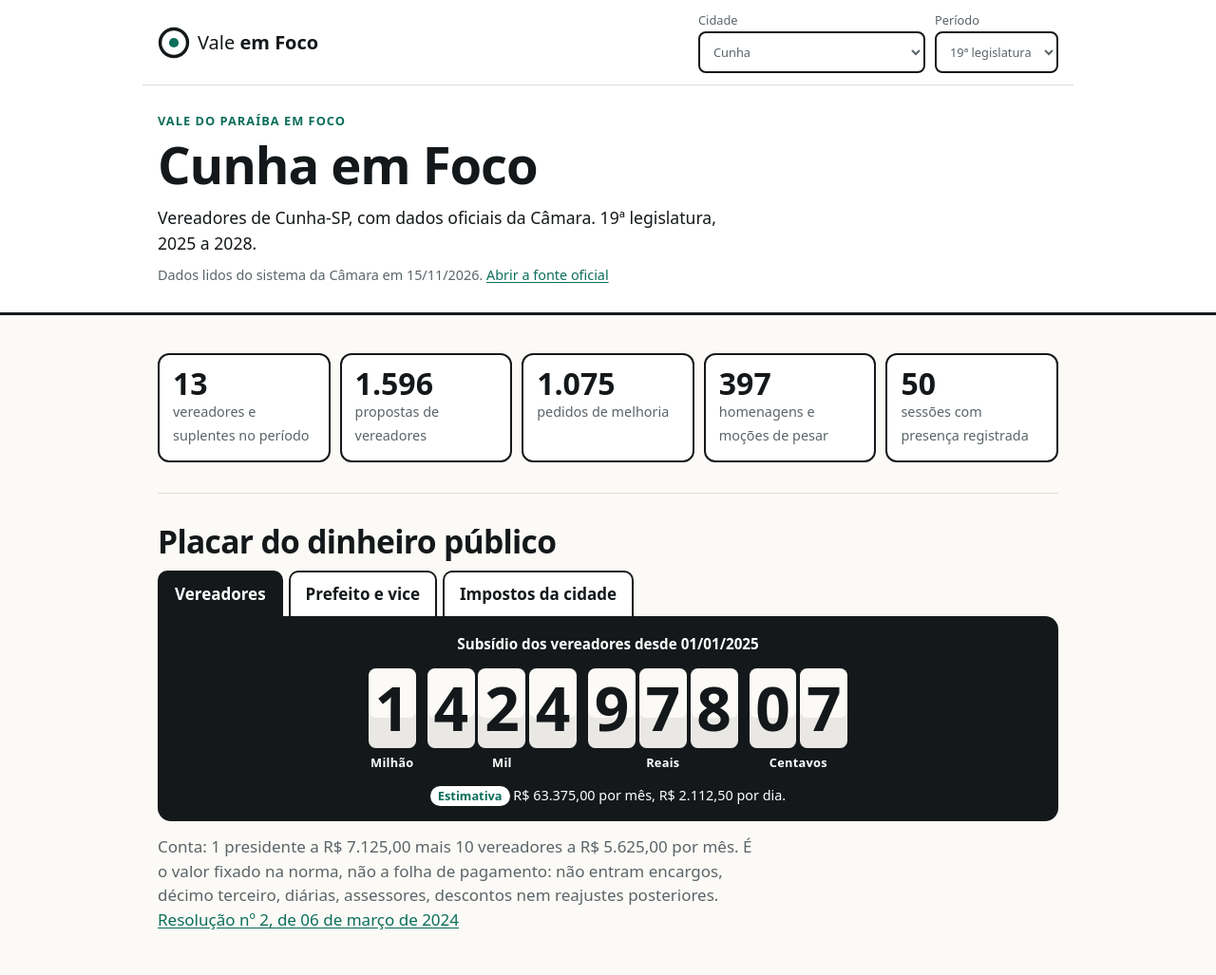
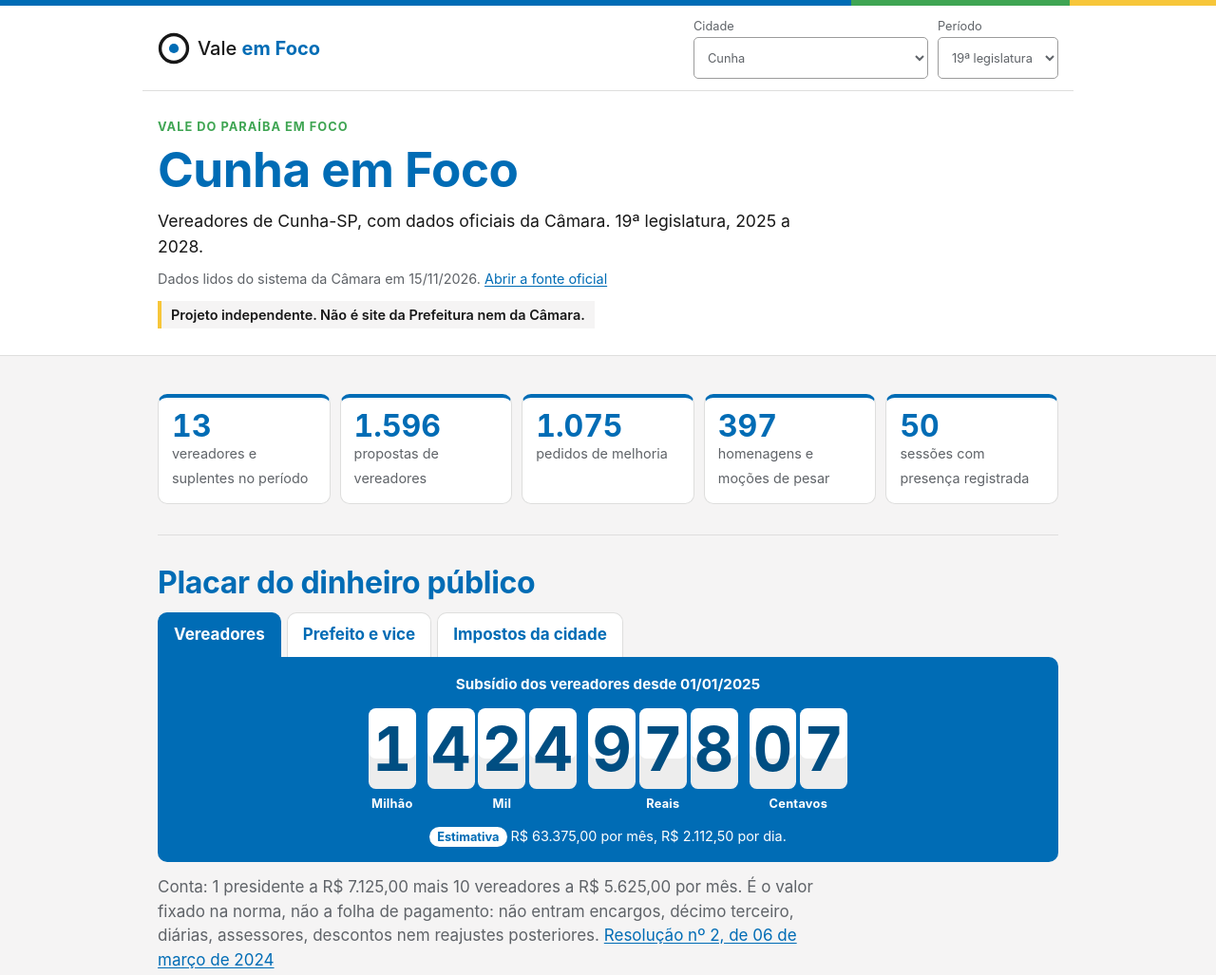
Before and after one commit to minhacatarsebr-source/vale-em-foco, a plain HTML site: page site/index.html in a window 1280 px wide. Shown: the top 1027 px of the page at 95% size. Drawn offline with Linux system fonts and the light colour scheme.

Commit message:
Visual com a paleta do portal da Prefeitura de Cunha e aviso de projeto independente

```diff
--- a/site/estilo.css
+++ b/site/estilo.css
@@ -1,28 +1,32 @@
 :root {
-  --fundo: #fbfaf6; --papel: #ffffff; --tinta: #14181a; --suave: #5b6468; --linha: #dfdcd2;
-  --destaque: #0b6e5a; --destaque-claro: #e3f1ec;
-  --pedido: #0b6e5a; --cobranca: #c77a12; --homenagem: #8a4fa8; --lei: #1f5fae; --outro: #9aa1a4;
+  /* paleta e cantos inspirados no portal da Prefeitura de Cunha (azul, verde e amarelo); sem brasão nem logotipo */
+  --fundo: #f5f4f4; --papel: #ffffff; --tinta: #171717; --suave: #5f6368; --linha: #dededd;
+  --destaque: #006cb5; --destaque-escuro: #004e82; --destaque-claro: #e5f0f8; --verde: #3fa553; --amarelo: #f7c63a;
+  --pedido: #2f8f45; --cobranca: #c77a12; --homenagem: #8a4fa8; --lei: #006cb5; --outro: #9c9c9c;
 }
 * { box-sizing: border-box; }
 html { -webkit-text-size-adjust: 100%; }
-body { margin: 0; background: var(--fundo); color: var(--tinta); font: 17px/1.5 system-ui, -apple-system, "Segoe UI", Roboto, sans-serif; }
+body { margin: 0; background: var(--fundo); color: var(--tinta); font: 17px/1.5 Inter, "Open Sans", system-ui, -apple-system, "Segoe UI", Roboto, sans-serif; }
 a { color: var(--destaque); text-underline-offset: 2px; }
-h1, h2, h3 { line-height: 1.12; letter-spacing: -0.02em; margin: 0; }
-h1 { font-size: clamp(2rem, 7vw, 3.4rem); font-weight: 900; }
-h2 { font-size: clamp(1.5rem, 5vw, 2.1rem); font-weight: 900; margin-bottom: 8px; }
-h3 { font-size: 1.1rem; font-weight: 800; }
+h1, h2, h3 { line-height: 1.15; letter-spacing: -0.01em; margin: 0; }
+h1, h2 { color: var(--destaque); }
+h1 { font-size: clamp(2rem, 7vw, 3.2rem); font-weight: 700; }
+h2 { font-size: clamp(1.5rem, 5vw, 2rem); font-weight: 700; margin-bottom: 8px; }
+h3 { font-size: 1.1rem; font-weight: 700; }
 select, input, button { font: inherit; color: inherit; }
 
-.topo { background: var(--papel); border-bottom: 3px solid var(--tinta); }
+.topo { background: var(--papel); border-bottom: 1px solid var(--linha); }
+.topo::before { content: ""; display: block; height: 6px; background: linear-gradient(90deg, var(--destaque) 0 70%, var(--verde) 70% 88%, var(--amarelo) 88%); }
 .faixa, .abre, main, footer { max-width: 980px; margin: 0 auto; padding-left: 16px; padding-right: 16px; }
 .faixa { display: flex; flex-wrap: wrap; gap: 12px; align-items: center; justify-content: space-between; padding-top: 12px; padding-bottom: 12px; border-bottom: 1px solid var(--linha); }
 .marca { display: flex; align-items: center; gap: 8px; color: var(--tinta); text-decoration: none; font-size: 1.25rem; font-weight: 500; }
-.marca b { font-weight: 900; }
+.marca b { font-weight: 700; color: var(--destaque); }
 .seletores, .filtros { display: flex; flex-wrap: wrap; gap: 10px; }
 .seletores label, .filtros label { font-size: .8rem; color: var(--suave); display: flex; flex-direction: column; gap: 2px; }
-select { padding: 8px 10px; border: 2px solid var(--tinta); border-radius: 8px; background: var(--papel); min-height: 44px; }
+select { padding: 8px 10px; border: 1px solid #9c9c9c; border-radius: 5px; background: var(--papel); min-height: 44px; }
 .abre { padding-top: 28px; padding-bottom: 28px; }
-.sobre { margin: 0 0 6px; font-size: .8rem; font-weight: 800; letter-spacing: .08em; text-transform: uppercase; color: var(--destaque); }
+.sobre { margin: 0 0 6px; font-size: .8rem; font-weight: 700; letter-spacing: .08em; text-transform: uppercase; color: var(--verde); }
+.independente { display: inline-block; margin: 12px 0 0; padding: 4px 10px; border-left: 4px solid var(--amarelo); background: var(--fundo); font-size: .9rem; font-weight: 600; }
 #linha-fina { font-size: 1.1rem; max-width: 60ch; margin: 12px 0 0; }
 .atualizado { color: var(--suave); font-size: .9rem; margin: 10px 0 0; }
 
@@ -30,19 +34,19 @@ main { padding-top: 8px; padding-bottom: 40px; }
 section { padding: 32px 0; border-bottom: 1px solid var(--linha); }
 .apoio { color: var(--suave); margin: 0 0 16px; max-width: 65ch; }
 .numeros { display: grid; grid-template-columns: repeat(auto-fit, minmax(140px, 1fr)); gap: 10px; }
-.numero { background: var(--papel); border: 2px solid var(--tinta); border-radius: 12px; padding: 14px; }
-.numero b { display: block; font-size: 2rem; font-weight: 900; line-height: 1; font-variant-numeric: tabular-nums; }
+.numero { background: var(--papel); border: 1px solid var(--linha); border-top: 4px solid var(--destaque); border-radius: 10px; padding: 14px; }
+.numero b { display: block; font-size: 2rem; font-weight: 700; color: var(--destaque); line-height: 1; font-variant-numeric: tabular-nums; }
 .numero span { font-size: .9rem; color: var(--suave); }
 
 .abas { display: flex; flex-wrap: wrap; gap: 6px; margin: 12px 0 0; }
-.aba { border: 2px solid var(--tinta); border-bottom: 0; border-radius: 10px 10px 0 0; background: var(--papel); padding: 10px 16px; font-weight: 800; cursor: pointer; min-height: 44px; }
-.aba[aria-selected="true"] { background: var(--tinta); color: var(--papel); }
-.painel { background: var(--tinta); color: var(--papel); border-radius: 0 14px 14px 14px; padding: 18px 14px 16px; text-align: center; }
+.aba { border: 1px solid var(--linha); border-bottom: 0; border-radius: 10px 10px 0 0; background: var(--papel); color: var(--destaque); padding: 10px 16px; font-weight: 700; cursor: pointer; min-height: 44px; }
+.aba[aria-selected="true"] { background: var(--destaque); border-color: var(--destaque); color: var(--papel); }
+.painel { background: var(--destaque); color: var(--papel); border-radius: 0 10px 10px 10px; padding: 18px 14px 16px; text-align: center; }
 .painel-titulo { margin: 0 0 14px; font-weight: 700; font-size: .95rem; }
 .digitos { display: flex; justify-content: center; align-items: flex-start; gap: clamp(4px, 1.2vw, 12px); font-size: clamp(1.25rem, 6.2vw, 4rem); }
 .grupo { display: flex; flex-direction: column; align-items: center; gap: 6px; }
 .grupo .casas { display: flex; gap: clamp(1px, .3vw, 4px); }
-.grupo i { display: block; width: .78em; padding: .16em 0; border-radius: .12em; background: var(--fundo); color: var(--tinta); font-style: normal; font-weight: 900; line-height: 1; font-variant-numeric: tabular-nums; box-shadow: inset 0 -0.5em 0 rgba(0, 0, 0, .07); }
+.grupo i { display: block; width: .78em; padding: .16em 0; border-radius: .12em; background: var(--papel); color: var(--destaque-escuro); font-style: normal; font-weight: 700; line-height: 1; font-variant-numeric: tabular-nums; box-shadow: inset 0 -0.5em 0 rgba(0, 0, 0, .07); }
 .grupo small { font-size: clamp(.6rem, 1.6vw, .8rem); font-weight: 700; letter-spacing: .02em; }
 .painel-nota { margin: 14px 0 0; font-size: .9rem; }
 .painel .selo { background: var(--papel); }
@@ -51,14 +55,14 @@ section { padding: 32px 0; border-bottom: 1px solid var(--linha); }
 .itens-placar li { display: flex; justify-content: space-between; gap: 16px; padding: 8px 0; border-bottom: 1px solid var(--linha); }
 .itens-placar b { white-space: nowrap; font-variant-numeric: tabular-nums; }
 
-#campo-busca { width: 100%; padding: 14px 16px; border: 3px solid var(--tinta); border-radius: 12px; background: var(--papel); font-size: 1.1rem; }
-#campo-busca:focus, select:focus, button:focus-visible, a:focus-visible, summary:focus-visible { outline: 3px solid var(--destaque); outline-offset: 2px; }
+#campo-busca { width: 100%; padding: 14px 16px; border: 2px solid var(--destaque); border-radius: 10px; background: var(--papel); font-size: 1.1rem; }
+#campo-busca:focus, select:focus, button:focus-visible, a:focus-visible, summary:focus-visible { outline: 3px solid var(--amarelo); outline-offset: 2px; }
 .chips { display: flex; flex-wrap: wrap; gap: 8px; margin: 12px 0 0; }
 .chip { border: 1.5px solid var(--linha); background: var(--papel); border-radius: 999px; padding: 8px 14px; font-size: .9rem; cursor: pointer; min-height: 40px; }
 .chip:hover { border-color: var(--destaque); }
 .contagem { font-weight: 700; margin: 16px 0 8px; }
 .lista { list-style: none; padding: 0; margin: 0; display: grid; gap: 8px; }
-.item { background: var(--papel); border: 1px solid var(--linha); border-left: 6px solid var(--outro); border-radius: 8px; padding: 12px 14px; }
+.item { background: var(--papel); border: 1px solid var(--linha); border-left: 6px solid var(--outro); border-radius: 5px; padding: 12px 14px; }
 .item.pedido { border-left-color: var(--pedido); } .item.cobranca { border-left-color: var(--cobranca); }
 .item.homenagem { border-left-color: var(--homenagem); } .item.lei { border-left-color: var(--lei); }
 .item .cab { display: flex; flex-wrap: wrap; gap: 6px 12px; font-size: .85rem; color: var(--suave); margin-bottom: 4px; }
@@ -66,10 +70,10 @@ section { padding: 32px 0; border-bottom: 1px solid var(--linha); }
 .item p { margin: 0; overflow-wrap: anywhere; }
 .item .rodape { font-size: .85rem; color: var(--suave); margin-top: 6px; }
 .selo { display: inline-block; padding: 1px 8px; border-radius: 999px; background: var(--destaque-claro); color: var(--destaque); font-weight: 700; font-size: .8rem; }
-.mais { margin-top: 14px; padding: 12px 18px; border: 2px solid var(--tinta); background: var(--papel); border-radius: 10px; font-weight: 800; cursor: pointer; min-height: 44px; }
+.mais { margin-top: 14px; padding: 12px 18px; border: 0; background: var(--destaque); color: var(--papel); border-radius: 10px; font-weight: 700; cursor: pointer; min-height: 44px; }
 
 details.via { background: var(--papel); border: 1px solid var(--linha); border-radius: 10px; margin-bottom: 8px; }
-details.via summary { cursor: pointer; padding: 14px; display: flex; justify-content: space-between; gap: 12px; font-weight: 800; }
+details.via summary { cursor: pointer; padding: 14px; display: flex; justify-content: space-between; gap: 12px; font-weight: 700; }
 details.via summary span { color: var(--destaque); white-space: nowrap; }
 details.via .lista { padding: 0 12px 12px; }
 
@@ -84,18 +88,18 @@ details.via .lista { padding: 0 12px 12px; }
 
 .filtros { margin-bottom: 16px; }
 .cartoes { display: grid; grid-template-columns: repeat(auto-fill, minmax(280px, 1fr)); gap: 12px; }
-.cartao { background: var(--papel); border: 2px solid var(--tinta); border-radius: 14px; padding: 16px; }
+.cartao { background: var(--papel); border: 1px solid var(--linha); border-radius: 10px; padding: 16px; box-shadow: 0 1px 3px rgba(0, 0, 0, .06); }
 .cartao .quem { display: flex; gap: 12px; align-items: center; margin-bottom: 12px; }
-.foto { width: 64px; height: 64px; border-radius: 50%; object-fit: cover; background: var(--destaque-claro); color: var(--destaque); display: grid; place-items: center; font-weight: 900; font-size: 1.3rem; flex: none; }
+.foto { width: 64px; height: 64px; border-radius: 50%; object-fit: cover; background: var(--destaque-claro); color: var(--destaque); display: grid; place-items: center; font-weight: 700; font-size: 1.3rem; flex: none; }
 .cartao .partido { color: var(--suave); font-size: .9rem; }
 .cartao dl { display: grid; grid-template-columns: 1fr auto; gap: 4px 12px; margin: 10px 0 0; font-size: .95rem; }
-.cartao dt { color: var(--suave); } .cartao dd { margin: 0; font-weight: 800; text-align: right; font-variant-numeric: tabular-nums; }
+.cartao dt { color: var(--suave); } .cartao dd { margin: 0; font-weight: 700; text-align: right; font-variant-numeric: tabular-nums; }
 .cartao .obs { font-size: .85rem; background: #fff6df; border-radius: 8px; padding: 8px 10px; margin-top: 10px; }
 .cartao .fonte { display: inline-block; margin-top: 12px; font-size: .9rem; font-weight: 700; }
-.aviso { background: #fff6df; border-left: 6px solid var(--cobranca); padding: 12px 14px; border-radius: 8px; max-width: 70ch; }
+.aviso { background: #fff6df; border-left: 6px solid var(--amarelo); padding: 12px 14px; border-radius: 8px; max-width: 70ch; }
 .metodo h3 { margin: 18px 0 4px; } .metodo p, .metodo ul { margin: 0 0 8px; max-width: 70ch; }
-.erro-box { margin-top: 24px; background: var(--destaque-claro); border-radius: 12px; padding: 16px; }
+.erro-box { margin-top: 24px; background: var(--destaque-claro); border-radius: 10px; padding: 16px; }
 .erro-box p { margin: 6px 0 0; }
-footer { padding-top: 24px; padding-bottom: 48px; color: var(--suave); font-size: .9rem; }
+footer { padding-top: 24px; padding-bottom: 48px; color: var(--suave); font-size: .9rem; border-top: 4px solid var(--destaque); }
 footer p { margin: 0 0 6px; }
 @media (max-width: 520px) { body { font-size: 16px; } .cartoes { grid-template-columns: 1fr; } }
--- a/site/index.html
+++ b/site/index.html
@@ -24,6 +24,7 @@
     <h1 id="titulo">Carregando…</h1>
     <p id="linha-fina"></p>
     <p class="atualizado" id="atualizado"></p>
+    <p class="independente">Projeto independente. Não é site da Prefeitura nem da Câmara.</p>
   </div>
 </header>
 
```
